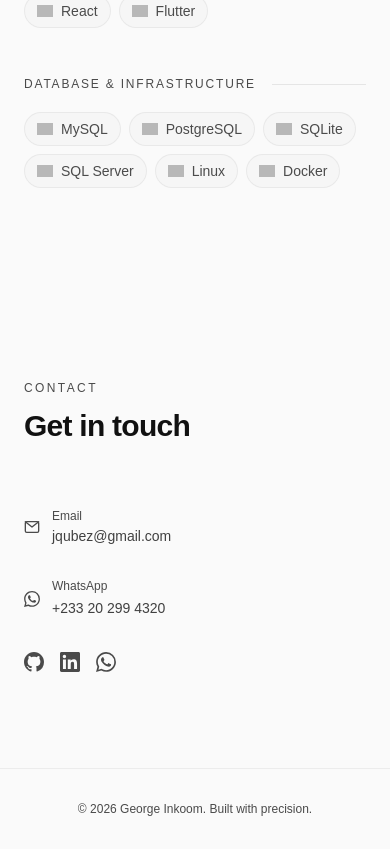
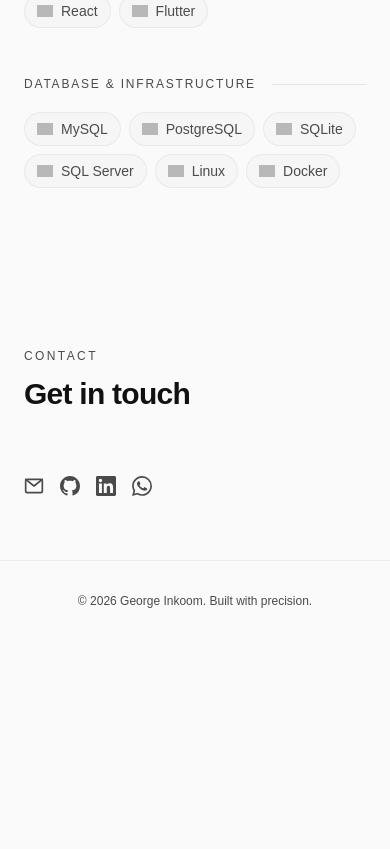
Before and after one commit to jorgeeyy/portfolio, a React (Vite) app: page / in a window 390 px wide. Shown: the part 2544-3393 px from the top of the page. After the commit the page ends 3185 px from the top, so only its background shows below. Built offline with nearby package versions, Linux system fonts and the light colour scheme; grey boxes are pictures that could not be loaded; a web font is replaced by a local one.

Commit message:
refactor: simplify contact section layout and enhance icon usage

```diff
--- a/src/components/sections/contact/Contact.tsx
+++ b/src/components/sections/contact/Contact.tsx
@@ -4,37 +4,17 @@ const waMsg = encodeURIComponent("Hi George, I'm interested in working with you
 
 export const Contact = () => {
   return (
-    <section id="contact" className="py-24 px-6 md:px-16 max-w-7xl mx-auto w-full">
+    <section id="contact" className="py-16 px-6 md:px-16 max-w-7xl mx-auto w-full">
       <div className="max-w-2xl mx-auto animate-fade-up">
         <p className="text-xs text-muted-fg tracking-[0.2em] uppercase mb-3">Contact</p>
         <h2 className="font-heading text-3xl font-semibold tracking-tight mb-16">Get in touch</h2>
       </div>
 
       <div className="flex flex-col gap-8 max-w-2xl mx-auto">
-        <div className="flex items-center gap-3">
-          <Mail className="size-4 text-muted-fg shrink-0" />
-          <div>
-            <p className="text-xs text-muted-fg mb-0.5">Email</p>
-            <p className="text-sm text-fg/80">jqubez@gmail.com</p>
-          </div>
-        </div>
-
-        <div className="flex items-center gap-3">
-          <WhatsApp className="size-4 text-muted-fg shrink-0" />
-          <div>
-            <p className="text-xs text-muted-fg mb-0.5">WhatsApp</p>
-            <a
-              href={`https://wa.me/233202994320?text=${waMsg}`}
-              target="_blank"
-              rel="noopener noreferrer"
-              className="text-sm text-fg/80 hover:text-fg transition-colors"
-            >
-              +233 20 299 4320
-            </a>
-          </div>
-        </div>
-
         <div className="flex items-center gap-4">
+          <a href="mailto:ginkoom31@gmail.com" className="text-muted-fg hover:text-fg transition-colors" aria-label="Email">
+            <Mail className="size-5" />
+          </a>
           <a href="https://github.com/jorgeeyy" target="_blank" rel="noopener noreferrer" className="text-muted-fg hover:text-fg transition-colors" aria-label="GitHub">
             <GitHub className="size-5" />
           </a>
```
